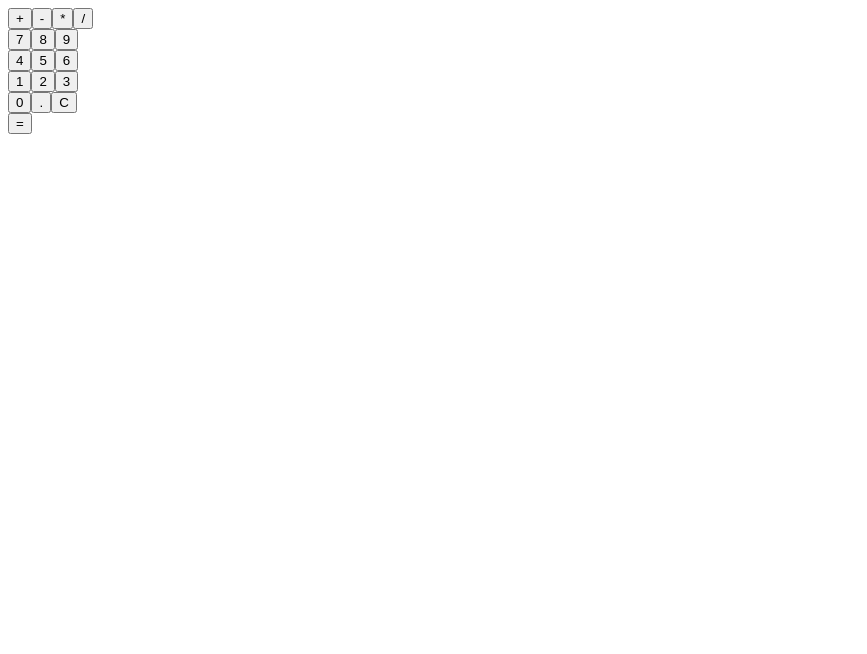
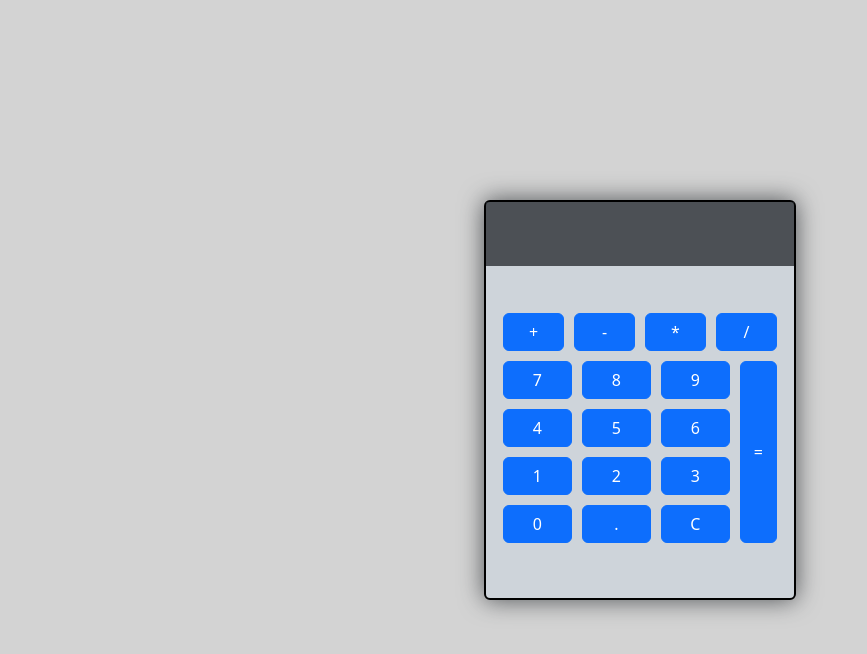
Before and after one commit to LiamHepworth/react-calculator, a React (Vite) app: page / in a window 1280 px wide. Shown: the top 654 px of the page, without its empty margins (0-867 px from the left). Built offline with nearby package versions, Linux system fonts and the light colour scheme.

Commit message:
Done
Pretty much leaving it here for now in order to explore bigger react projects, mostly functional in any case.

```diff
--- a/src/App.css
+++ b/src/App.css
@@ -0,0 +1,69 @@
+@import "../node_modules/bootstrap/dist/css/bootstrap.min.css";
+
+*{
+    box-sizing: border-box;
+    margin: 0;
+    padding: 0;
+}
+
+body{
+    width: 100vw;
+    height: 100vh;
+}
+
+#root{
+    height: 100vh;
+    width: 100vw;
+    display: flex;
+    align-items: center;
+    align-content: center;
+    background-color: lightgray;
+}
+
+.calculator{
+    width: 19.5rem;
+    height: 25rem;
+    background-color: var(--bs-dark-bg-subtle);
+    border: 2px solid black;
+    margin: 0 auto;
+    filter: drop-shadow(0 0 0.75rem var(--bs-secondary-color));
+}
+
+#display-container{
+    height: 4rem;
+    background-color: var(--bs-secondary-color);
+    margin-bottom: 10px;
+}
+
+.display{
+    color: lightgrey;
+}
+
+.operation-buttons{
+    margin-top: 2rem;
+}
+
+/* .button-container{
+    height: 100%;
+} */
+
+.button{
+    margin: 5px;
+}
+
+/* #row-one{
+    height: 25%;
+    margin-bottom: 1rem;
+}
+#row-two{
+    height: 25%;
+    margin-bottom: 1rem;
+}
+#row-three{
+    height: 25%;
+    margin-bottom: 1rem;
+}
+#row-four{
+    height: 25%;
+    margin-bottom: 1rem;
+} */
--- a/src/App.jsx
+++ b/src/App.jsx
@@ -1,6 +1,5 @@
 import { useState } from "react";
 
-import './App.css'
 import Numpad from './components/Numpad'
 import Operations from './components/Operations'
 import CalcDisplay from './components/CalcDisplay'
@@ -20,7 +19,6 @@ function App() {
   };
 
   function handleOperation(){
-
     if(calcValue === ""){
       if(valueTwo === ""){
         setValueTwo(valueTwo = valueOne);
@@ -48,13 +46,14 @@ function App() {
   }
 
   return(
-    <div className="container">
+    <div className="card calculator">
 
       <CalcDisplay equation={equation}></CalcDisplay>
 
       <Operations handleOperation={handleOperation} setOperationType={setOperationType} drawEquation={drawEquation}></Operations>
 
-      <div className='container'>
+      <div className="container">
+        <div className="row g-0">
           <Numpad setValueOne={setValueOne}  valueOne={valueOne} drawEquation={drawEquation}/>
           <CalcButton btnType={"operation"} content={"="}
             onclick={function(){
@@ -63,6 +62,7 @@ function App() {
             }}
           ></CalcButton>
         </div>
+      </div>
 
     </div>
   );
--- a/src/components/Button.jsx
+++ b/src/components/Button.jsx
@@ -1,6 +1,6 @@
 const CalcButton = (props) => {
   return (
-    <button className="btn btn-secondary" value={props.btntype} onClick={props.onclick}>
+    <button className="button btn btn-primary col" type={"button"} value={props.btntype} onClick={props.onclick}>
       {props.content}
     </button>
   )
--- a/src/components/CalcDisplay.jsx
+++ b/src/components/CalcDisplay.jsx
@@ -1,9 +1,9 @@
 const CalcDisplay = (props) => {
     return (
         <div id="display-container" className="container">
-            <span className="container display">
+            <h1 className="display h1">
                 {props.equation}
-            </span>
+            </h1>
 
         </div>
      );
--- a/src/components/Numpad.jsx
+++ b/src/components/Numpad.jsx
@@ -15,9 +15,9 @@ const Numpad = ({setValueOne, valueOne, drawEquation}) => {
   }
 
   return (
-    <div className="container">
+    <div className="col-10 button-container">
 
-      <div id="row row-one">
+      <div id="row-one" className="row g-0">
         {numpadButtons[0].map((char) => (
           <CalcButton btnType={"input"}  key={char} content={char}
           onclick={() => {
@@ -27,7 +27,7 @@ const Numpad = ({setValueOne, valueOne, drawEquation}) => {
         ))}
       </div>
 
-      <div id="row row-two">
+      <div id="row-two" className="row g-0">
         {numpadButtons[1].map((char) => (
           <CalcButton btnType={"input"}  key={char} content={char}
           onclick={() => {
@@ -37,7 +37,7 @@ const Numpad = ({setValueOne, valueOne, drawEquation}) => {
         ))}
       </div>
 
-      <div id="row row-three">
+      <div id="row-three" className="row g-0">
         {numpadButtons[2].map((char) => (
           <CalcButton btnType={"input"}  key={char} content={char}
           onclick={() => {
@@ -47,7 +47,7 @@ const Numpad = ({setValueOne, valueOne, drawEquation}) => {
         ))}
       </div>
 
-      <div id="row row-four">
+      <div id="row-four" className="row g-0">
         <CalcButton btnType={"input"} key={"0"} content={"0"}
         onclick={() => {
             handleClick(numpadButtons[3][0])
--- a/src/components/Operations.jsx
+++ b/src/components/Operations.jsx
@@ -27,16 +27,17 @@ const Operations = ({handleOperation, setOperationType, drawEquation}) => {
 
     return (
         <div className="container">
+            <div className="row g-0 operation-buttons">
                 {ops.map((ops) => (
                     <CalcButton content={ops.op} key={ops.op} btnType={"operation"}
                         onclick={function(){
                             handleOperation();
                             setOperationType(ops.method);
                             drawEquation(` ${ops.op} `)
-                        // drawEquation({op : ops.op})
                         }}
                     />
                 ))}
+            </div>
         </div>
      );
 }
--- a/src/main.jsx
+++ b/src/main.jsx
@@ -1,6 +1,8 @@
 import React from 'react'
 import ReactDOM from 'react-dom/client'
 import App from './App'
+import '../node_modules/bootstrap/dist/css/bootstrap.min.css'
+import './App.css'
 
 ReactDOM.createRoot(document.getElementById('root')).render(
   <React.StrictMode>
```
Lines whose indentation alone changed are shown as unchanged.
